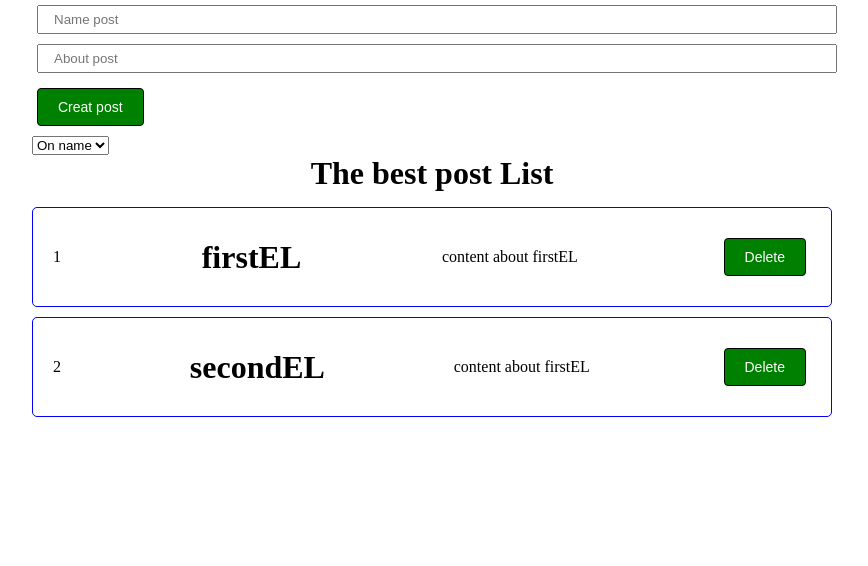
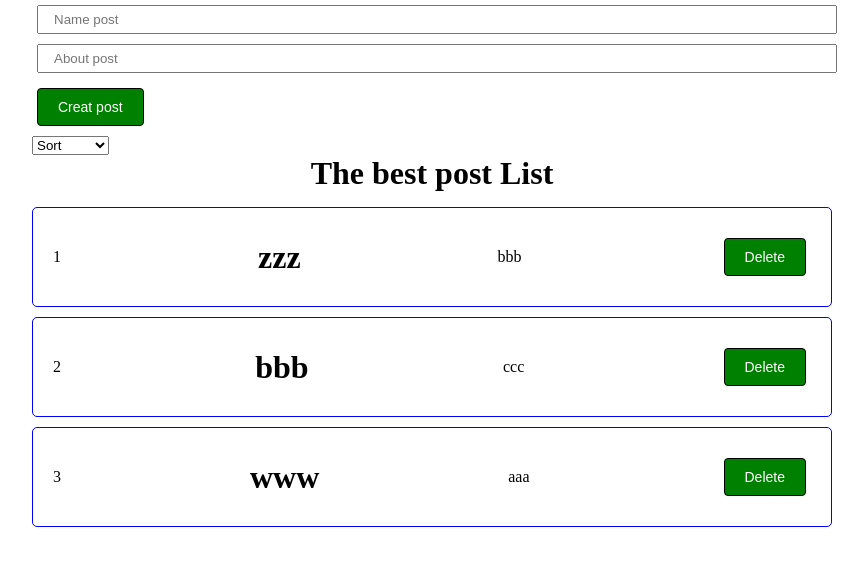
Before and after one commit to VVViktorVVV/inv.tab, a React (Create React App) app: page / in a window 1280 px wide. Shown: the top 566 px of the page, without its empty margins (208-1076 px from the left). Built offline with nearby package versions, Linux system fonts and the light colour scheme.

Commit message:
Сортування

```diff
--- a/src/App.js
+++ b/src/App.js
@@ -8,10 +8,13 @@ import MySelect from "./componens/select/Select";
 function App() {
   const [posts, setPosts] = useState(
     [
-      { id: 1, title: "firstEL", body: "content about firstEL" },
-      { id: 2, title: "secondEL", body: "content about firstEL" }
+      { id: 1, title: "zzz", body: "bbb" },
+      { id: 2, title: "bbb", body: "ccc" },
+      { id: 3, title: "www", body: "aaa" }
     ]
   );
+
+  const [selectedSort, setSelectedSort] = useState();
 
   const creatPost = function (newPost) {
 
@@ -22,15 +25,25 @@ function App() {
     setPosts(posts.filter(post => post.id !== e.id))
   };
 
+  const sortPost = function (sort) {
+    setSelectedSort(sort);
+    console.log(sort)
+    setPosts([...posts].sort((firstEL, secondEL) => firstEL[sort].localeCompare(secondEL[sort])));
+
+  }
+
 
   return (
     <div className="App">
       <PostForm create={creatPost} />
       <MySelect
+        value={selectedSort}
+        onChange={sortPost}
         defaultValue="Sort"
         options={[
+
           { value: 'title', name: 'On name' },
-          { value: 'bode', name: 'On body' }
+          { value: 'body', name: 'On body' }
         ]}
       />
       {posts.length === 0
--- a/src/componens/Post.jsx
+++ b/src/componens/Post.jsx
@@ -2,7 +2,6 @@ import React from "react";
 import MyButton from "./button/Button";
 
 const PostBase = function (props) {
-  console.log(props);
 
     return (
       <div className="post">
--- a/src/componens/select/Select.jsx
+++ b/src/componens/select/Select.jsx
@@ -5,11 +5,14 @@ const MySelect = function ({ options, defaultValue, value, onChange }) {
         <select
             value={value}
             onChange={event => onChange(event.target.value)}>
-            <option disabled value="">{defaultValue}</option>
+
+            <option disabled={false} value="">{defaultValue}</option>
 
             {options.map(option =>
                 <option key={option.value} value={option.value}>{option.name}</option>
             )};
+
+
         </select>
     );
 };
```
